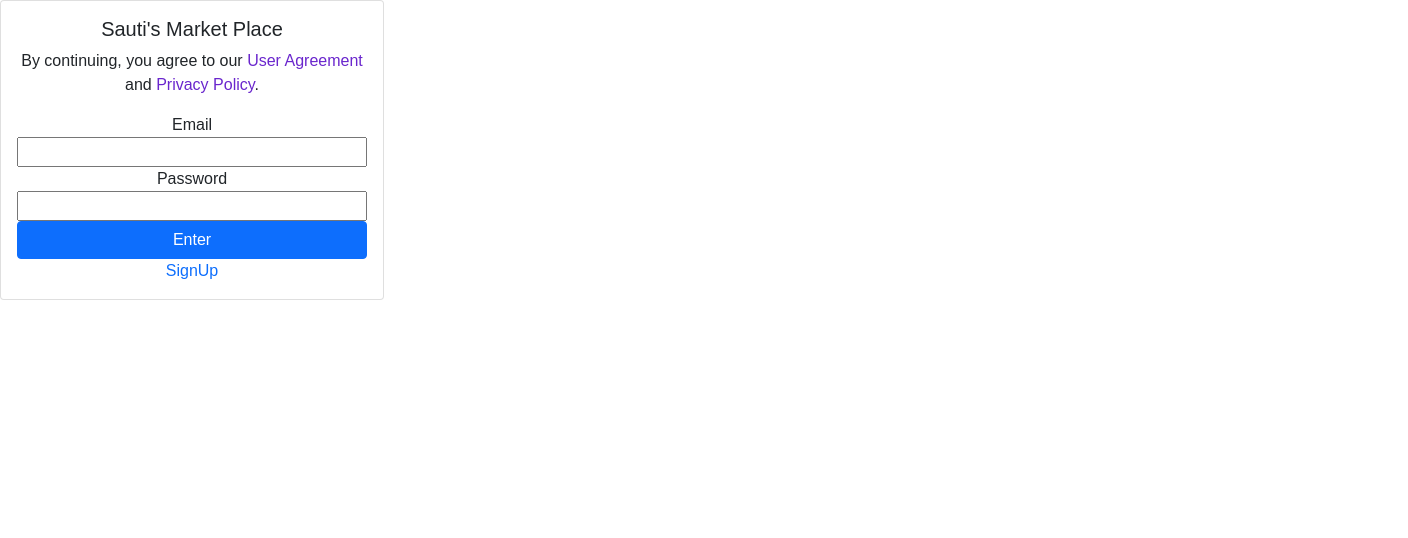
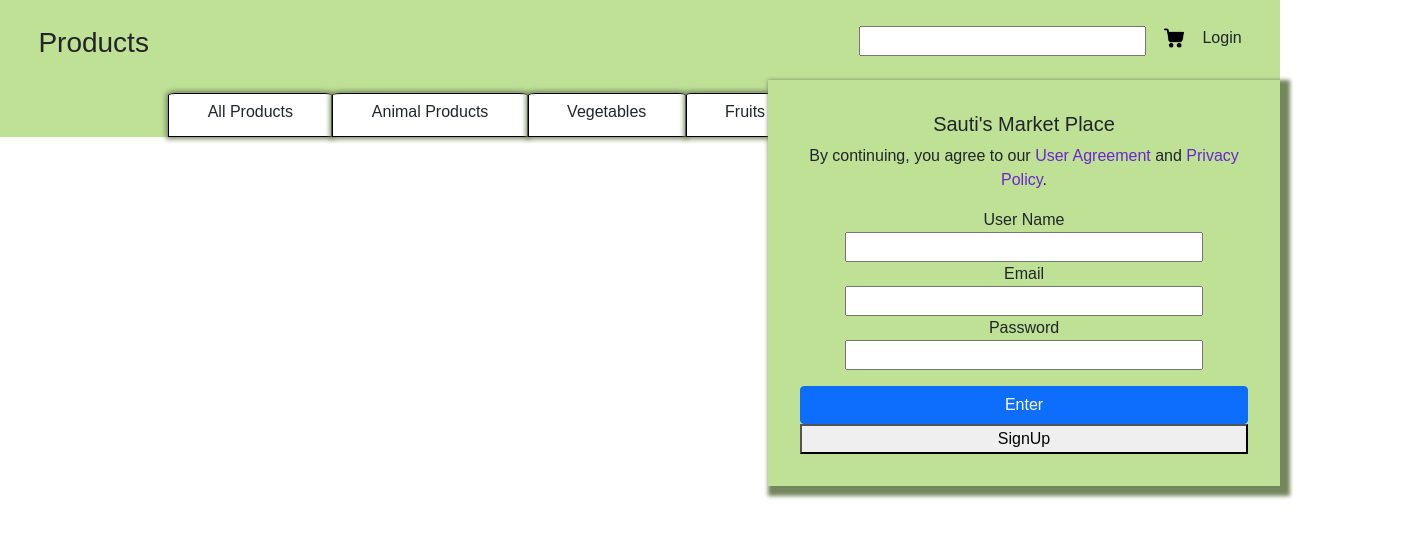
Before and after one commit to JamariaSims/African-Market-Place, a React (Create React App) app in the folder africanmarketplace/: page / in a window 1280 px wide. Shown: the top 538 px of the page, 1408 px wide, since content can reach past the window. Built offline with nearby package versions, Linux system fonts and the light colour scheme; no server answers; the database is empty.

Commit message:
Created A Starting Page

```diff
--- a/africanmarketplace/src/App.css
+++ b/africanmarketplace/src/App.css
@@ -67,11 +67,89 @@ td {
 }
 
 /* End Css Reset */
-
+html{
+    width: 100%;
+    margin: 0%;
+    padding: 0%;
+}
 .form , form{
     display: flex;
+    position: absolute;
     flex-direction: column;
     margin: 0% auto;
     justify-content: center;
     text-align: center;
+    background: #BEE196;
+    box-shadow: #74865d 5px 5px 4px 5px;
 }
+#form{
+    position:absolute;
+    width: 50%;
+    top: 10%;
+    left: 60%;
+}
+#form form{
+    padding: 5%;
+    width: 80%;
+}
+#form form input{
+    width: 80%;
+    margin: 0% auto;
+}
+.home{
+    background:#BEE196;
+    width: 100%;
+    margin: 0% auto;
+    display: flex;
+    flex-direction: column;
+    text-align: center;
+    justify-content: center;
+}
+.logout{
+    position: relative;
+    font-size: 70%;
+   text-decoration: none;
+}
+.searchBar{
+    display: flex;
+    width: 100%;
+    flex-direction: row;
+    text-align: center;
+    justify-content: space-between;
+    margin: 0% auto;
+    margin-top: 2%;
+    padding: 3%;
+    padding-top: 0%;
+    padding-bottom: 2%;
+}
+.searchBar .input{
+    display: flex;
+    height: 10%;
+    padding: 0%;
+}
+.searchBar input{
+    width: 100%;
+    margin-left: 50%;
+}
+.searchBar a{
+    margin: 0%;
+    padding: 0%;
+    width: 20%;
+}
+.cards{
+    display: flex;
+    justify-content: center;
+}
+.cards div{
+background:white;
+border: black solid 1px;
+padding: 0.5% 3% 0.9% 3%;
+border-radius: 5% 5% 0% 0%;
+box-shadow: #74865d 0px 0px 5px 2px;
+}
+.cards div:hover{
+    background: #74865d;
+}
+* .hide{
+    display: none;
+}
--- a/africanmarketplace/src/components/authLogin.js
+++ b/africanmarketplace/src/components/authLogin.js
@@ -1,39 +1,66 @@
-import React, { useState } from "react";
-import { SignIn } from "../firebase/auth";
-function AuthLogin() {
-	const [userData, setUserData] = useState({
-		email: "",
-		password: "",
-	});
+import React, { useState, useEffect } from "react";
+import firebase from "firebase";
+import { SignIn, SignUp } from "../firebase/auth";
+import { Link } from "react-router-dom";
+function AuthLogin(props) {
+	const { action, setAction } = props;
+	const { userData, setUserData } = props;
+	const { users, setUsers } = props;
 	const onChange = (e) => {
 		const { value } = e.target;
 		setUserData({ ...userData, [e.target.name]: value });
 	};
 	const onSubmit = (e) => {
 		e.preventDefault();
-		const { email, password } = userData;
-		SignIn(email, password);
+		const { email, password, userName } = userData;
+		switch (e.target.name) {
+			case "signup": {
+				SignUp(email, password, userName, setAction);
+				break;
+			}
+			default: {
+				SignIn(email, password, userName, setAction);
+			}
+		}
 	};
-	return (
+	useEffect(() => {
+		const ref = firebase.database().ref("users/");
+		ref.on("value", (snapshot) => {
+			const data = snapshot.val();
+			setUsers(data);
+			console.log(users);
+		});
+	}, [action]);
+	return action === "signedIn" ? null : (
+		<div id="form">
 			<div className="authForm">
-			<div className="card" style={{ width: "30%" }}>
-				<div className="card-body">
-					<form onSubmit={onSubmit}>
+				<form>
 					<h5 className="card-title">Sauti's Market Place</h5>
 					<p>
 						By continuing, you agree to our{" "}
 						<a href="UserAgreement">User Agreement</a> and{" "}
 						<a href="PrivacyPolicy">Privacy Policy</a>.
 					</p>
+					<label>User Name</label>
+					<input type="text" name="userName" onChange={onChange} />
 					<label>Email</label>
-						<input type="text" name="email" onChange={onChange} />
+					<input
+						type="text"
+						value={userData.email}
+						name="email"
+						onChange={onChange}
+					/>
 
 					<label>Password</label>
 					<input name="password" type="text" onChange={onChange} />
-						<button className="btn btn-primary">Enter</button>
-						<a className="">SignUp</a>
+					<p>{action}</p>
+					<button onClick={onSubmit} name="enter" className="btn btn-primary">
+						Enter
+					</button>
+					<button onClick={onSubmit} name="signup">
+						SignUp
+					</button>
 				</form>
-				</div>
 			</div>
 		</div>
 	);
--- a/africanmarketplace/src/firebase/auth.js
+++ b/africanmarketplace/src/firebase/auth.js
@@ -1,31 +1,42 @@
 import firebase from "firebase";
+import { Link } from "react-router-dom";
 require("firebase/auth");
 
 //Sign Up
-function SignUp(email, password) {
+function SignUp(email, password, userName, setAction) {
 	firebase
 		.auth()
 		.createUserWithEmailAndPassword(email, password)
 		.then(() => {
-			// Signed in
+			const newUser = {
+				userName: userName,
+				email: email,
+				password: password,
+			};
+			firebase.database().ref(`users/${userName}${password}`).set(newUser);
+			setAction("SignedIn");
 		})
 		.catch((error) => {
 			var errorMessage = error.message;
 			console.log(errorMessage);
+			setAction(errorMessage);
 		});
 }
 //Sign In
-function SignIn(email, password) {
+function SignIn(email, password, userName, setAction) {
 	firebase
 		.auth()
 		.signInWithEmailAndPassword(email, password)
-		.then((responce) => {
+		.then(() => {
 			// Signed in
-			console.log(`${email} has logged in!`);
+			console.log(`Welcome ${userName},`);
+			document.getElementById("form").classList.toggle("hide");
+			setAction("SignedIn");
 		})
 		.catch((error) => {
 			var errorMessage = error.message;
 			console.log(errorMessage);
+			setAction(errorMessage);
 		});
 }
 export { SignIn, SignUp };
--- a/africanmarketplace/src/views/home.js
+++ b/africanmarketplace/src/views/home.js
@@ -1,11 +1,60 @@
-import React from "react";
+import React, { useState } from "react";
 import AuthLogin from "../components/authLogin";
+import cart from "../assets/shoppingcart.png";
+import { Link } from "react-router-dom";
 
 function Home() {
+	const [action, setAction] = useState("");
+	const [users, setUsers] = useState([]);
+	const [userData, setUserData] = useState({
+		email: "",
+		password: "",
+		userName: "",
+	});
 	return (
-		<div>
-			<AuthLogin />
-		</div>
+		<>
+			<AuthLogin
+				userData={userData}
+				setUserData={setUserData}
+				action={action}
+				setAction={setAction}
+				users={users}
+				setUsers={setUsers}
+			/>
+			<div className="home">
+				<nav>
+					<div className="searchBar">
+						<h3>Products</h3>
+						<div className="input">
+							<input type="text" />
+							<Link to="/cart">
+								<img width="35%" src={cart} />
+							</Link>
+							<div
+								onClick={() => {
+									document.getElementById("form").classList.toggle("hide");
+								}}
+							>
+								{action === "SignedIn" ? userData.userName : "Login"}{" "}
+								{action === "SignedIn" ? (
+									<div className="logout">
+										<a href="/">{action === "SignedIn" ? "Logout" : null}</a>
+									</div>
+								) : null}
+							</div>
+						</div>
+					</div>
+					<div className="cards">
+						<div className="tab1">All Products</div>
+						<div className="tab2">Animal Products</div>
+						<div className="tab3">Vegetables</div>
+						<div className="tab4">Fruits</div>
+						<div className="tab5">Roots&Tubers</div>
+						<div className="tab6">Others</div>
+					</div>
+				</nav>
+			</div>
+		</>
 	);
 }
 
```
Also changed, not shown: africanmarketplace/src/assets/1.png (added), africanmarketplace/src/assets/shoppingcart.png (added). Lines whose indentation alone changed are shown as unchanged.
